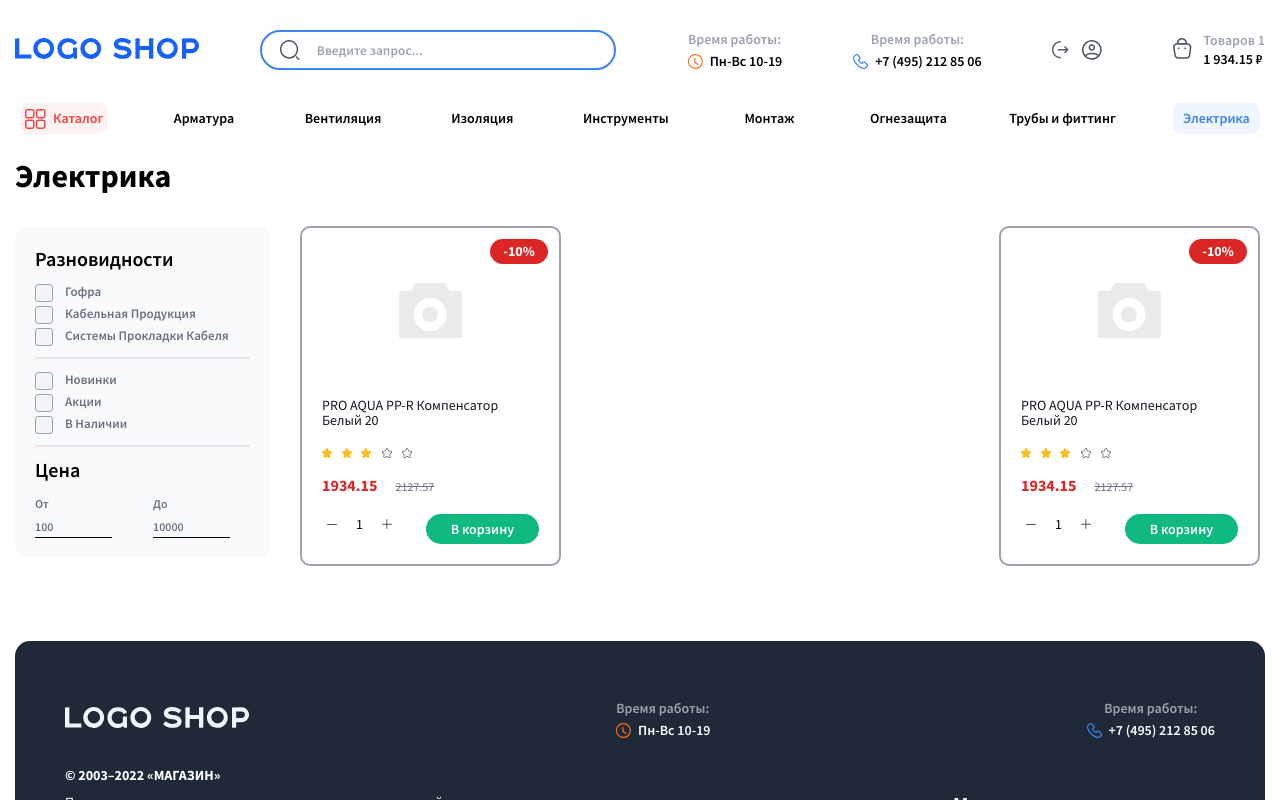
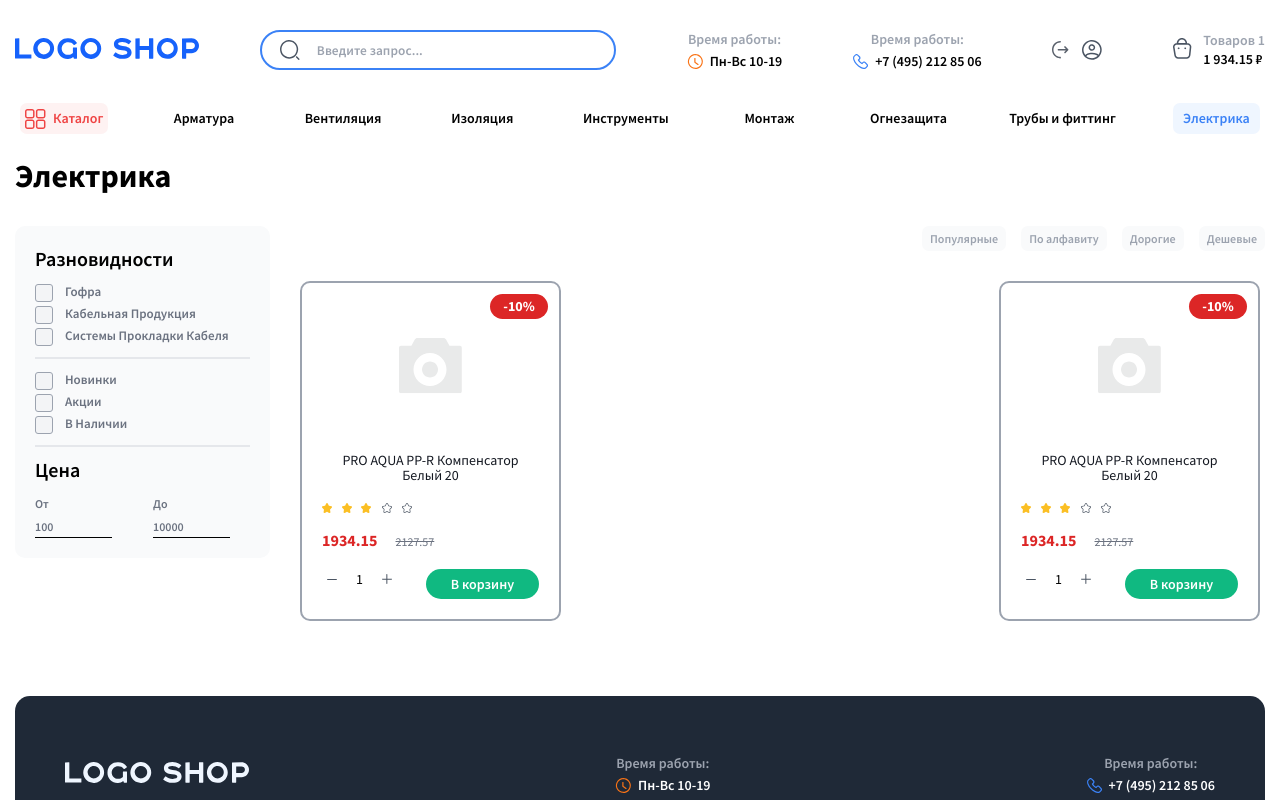
Before and after one commit to maksoon-eu/LogoShop, a React (Create React App) app: page /electrics in a window 1280 px wide. Shown: the top 800 px of the page. Built offline with nearby package versions, Linux system fonts and the light colour scheme.

Commit message:
sorted items

```diff
--- a/public/db.json
+++ b/public/db.json
@@ -79,7 +79,7 @@
             "activeTab": [{"activeName": "Арматура"}],
             "itemList": [
                 {"photo": "/images/photo.svg",
-                "name": "PRO AQUA PP-R Компенсатор Белый 20",
+                "name": "APRO AQUA PP-R Компенсатор Белый 20",
                 "raiting": 3,
                 "price": 1934.15,
                 "available": true,
@@ -89,7 +89,7 @@
                 "category": ["sale", "available", "newItem", "prp"],
                 "id": "a1"},
                 {"photo": "/images/photo.svg",
-                "name": "PRO AQUA PP-R Компенсатор Белый 20",
+                "name": "CPRO AQUA PP-R Компенсатор Белый 20",
                 "raiting": 5,
                 "price": 1134.15,
                 "available": false,
@@ -99,7 +99,7 @@
                 "category": ["prp"],
                 "id": "a1"},
                 {"photo": "/images/photo.svg",
-                "name": "PRO AQUA PP-R Компенсатор Белый 20",
+                "name": "BPRO AQUA PP-R Компенсатор Белый 20",
                 "raiting": 0,
                 "price": 2004.15,
                 "available": true,
--- a/src/components/catalogFilter/catalogFIlter.scss
+++ b/src/components/catalogFilter/catalogFIlter.scss
@@ -1,7 +1,6 @@
 @import '../../style/variables.scss';
 
 .filter__list {
-    margin-top: 30px;
     width: 255px;
     background: #F9FAFB;
     border-radius: 10px;
@@ -28,7 +27,6 @@
 .filter__input {
     position: relative;
 
-
     & span:before {
         transition: .1s linear;
         position: absolute;
@@ -40,7 +38,6 @@
         background: #000;
         transform: rotate(-180deg);
     }
-
 
     &:first-of-type {
         margin-right: 20px;
--- a/src/components/catalogList/CatalogList.js
+++ b/src/components/catalogList/CatalogList.js
@@ -1,11 +1,12 @@
 import { useParams } from "react-router-dom";
-import { useState, useEffect, useCallback } from 'react';
+import { useState, useEffect } from 'react';
 import useShopService from "../../services/ShopService";
 
 import Spinner from "../spiner/Spiner";
 import ErrorMessage from "../errorMessage/ErorrMessage";
 import ProductListItem from "../productListItem/ProductListItem";
 import CatalogFilter from '../catalogFilter/CatalogFilter';
+import CatalogSort from "../catalogSort/CatalogSort";
 
 import './catalogList.scss'
 
@@ -15,7 +16,15 @@
     const [activeName, setActiveName] = useState([])
     const [available, setAvailable] = useState(0)
     const [filters, setFilters] = useState([])
+    const [sortItem, setSortItem] = useState()
     const {comicId} = useParams()
+
+    const sort = [
+        {sortName: 'Популярные', sortDataName: 'popular'},
+        {sortName: 'По алфавиту', sortDataName: 'alphabet'},
+        {sortName: 'Дорогие', sortDataName: 'expensive'},
+        {sortName: 'Дешевые', sortDataName: 'cheaply'}
+    ]
 
     const {getCatalogItems, error, loading} = useShopService();
 
@@ -25,6 +34,7 @@
 
         setFilters([])
         setAvailable(0)
+        setSortItem()
     }, [comicId])
 
     const onCatalogLoaded = (newCatalog) => {
@@ -47,7 +57,37 @@
         (!cost[1] || cost[1] >= n.price)
     ))
 
-    const catalogFilter = filterList.map((item, id) => {
+    const setSortCatalog = (sortNew) => {
+        setSortItem(sort => sort === sortNew ? '' : sortNew)
+    }
+
+    const aaa = () => {
+        if (sortItem === 'expensive') {
+            return filterList.sort((a, b) => b.price - a.price)
+        }
+        if (sortItem === 'cheaply') {
+            return filterList.sort((a, b) => a.price - b.price)
+        }
+        if (sortItem === 'alphabet') {
+            return filterList.sort((a, b) => {
+                const nameA = a.name.toUpperCase();
+                const nameB = b.name.toUpperCase();
+                if (nameA < nameB) {
+                    return -1;
+                }
+                if (nameA > nameB) {
+                    return 1;
+                }
+                return 0;
+            })
+        }
+        if (sortItem === 'popular') {
+            return filterList.sort((a, b) => b.raiting - a.raiting)
+        }
+        return filterList
+    }
+
+    const catalogFilter = aaa().map((item, id) => {
         return (
             <ProductListItem catalog={item} key={id}/>
         )
@@ -67,13 +107,19 @@
 
     }
 
+    const sortedCatalog = sort.map((item, i) => {
+        return (
+            <CatalogSort sortItem={sortItem} sortCatalog={setSortCatalog} item={item} id={comicId} key={`${comicId}_${i}`}/>
+        )
+    })
+
     const catalogTitle = activeName.map(({activeTab}, i) => {
         return (
             <h1 key={i}>{activeTab}</h1>
         )
     })
 
-    const fiteredContent = !catalogFilter.length ? <h2 className="noTitle" >Товары не найдены</h2> : catalogFilter
+    const fiteredContent = !catalogFilter.length && !loading && !error ? <h2 className="noTitle" >Товары не найдены</h2> : catalogFilter
     const errorMessage = error ? <ErrorMessage/> : null
     const spinner = loading ? <Spinner/> : null
     const content =  !(loading || error) ? fiteredContent : null
@@ -83,10 +129,15 @@
             {catalogTitle}
             <div className="catalog__list">
                 <CatalogFilter updateCost={updateCost} updateAvailable={updateAvailable} filteredList={filteredList} comicId={comicId}/>
-                <div className="catalog__block">
-                    {errorMessage}
-                    {spinner}
-                    {content}
+                <div className="sort__block">
+                    <div className="sort__list">
+                        {sortedCatalog}
+                    </div>
+                    <div className="catalog__block">
+                        {errorMessage}
+                        {spinner}
+                        {content}
+                    </div>
                 </div>
             </div>
         </div>
--- a/src/components/catalogList/catalogList.scss
+++ b/src/components/catalogList/catalogList.scss
@@ -16,8 +16,20 @@
 }
 
 .catalog__list {
+    margin-top: 30px;
     display: flex;
-    justify-content: space-between;
+}
+
+.sort__block {
+    text-align: center;
+    width: 100%;
+}
+
+.sort__list {
+    display: flex;
+    justify-content: flex-end;
+    align-items: center;
+    flex-wrap: wrap;
 }
 
 .noTitle {
--- /dev/null
+++ b/src/components/catalogSort/CatalogSort.js
@@ -0,0 +1,9 @@
+import './catalogSort.scss'
+
+const CatalogSort = ({item, sortCatalog, sortItem}) => {
+    return (
+        <div onClick={() => {sortCatalog(item.sortDataName)}} className={`sort__item ${sortItem === item.sortDataName ? 'sort__item--active' : ''}`}>{item.sortName}</div>
+    )
+};
+
+export default CatalogSort;
--- /dev/null
+++ b/src/components/catalogSort/catalogSort.scss
@@ -0,0 +1,26 @@
+.sort__item {
+    border-radius: 7px;
+    font-weight: 600;
+    font-size: 12px;
+    line-height: 15px;
+    text-align: center;
+    color: #9CA3AF;
+    background: #F9FAFB;
+    transition: .1s linear;
+    cursor: pointer;
+    padding: 5px 8px;
+
+    &:not(:last-of-type) {
+        margin-right: 15px;
+    }
+
+    &--active {
+        background: #EFF6FF;
+        color: #3B82F6;
+    }
+
+    &:hover {
+        background: #EFF6FF;
+        color: #3B82F6;
+    }
+}
```
